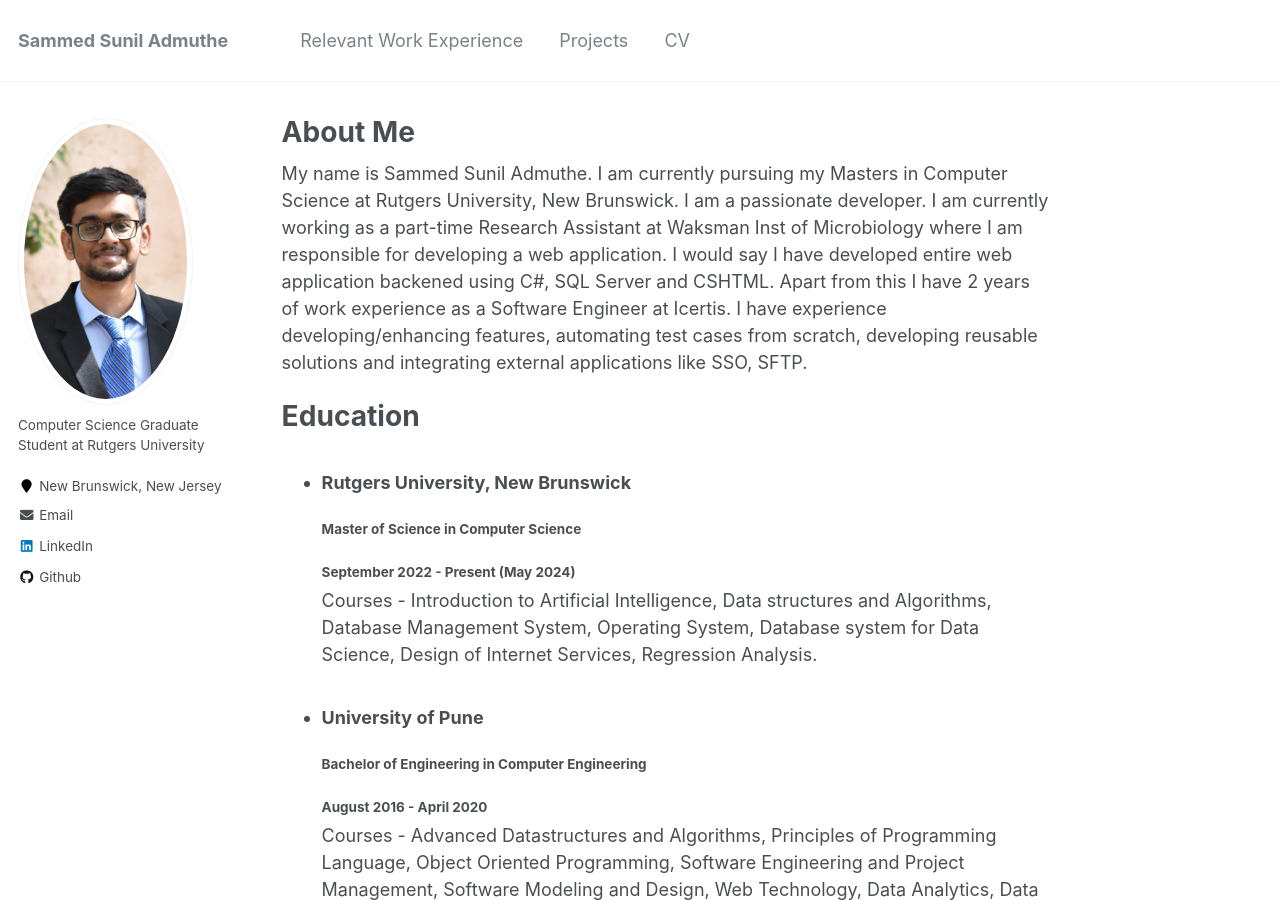
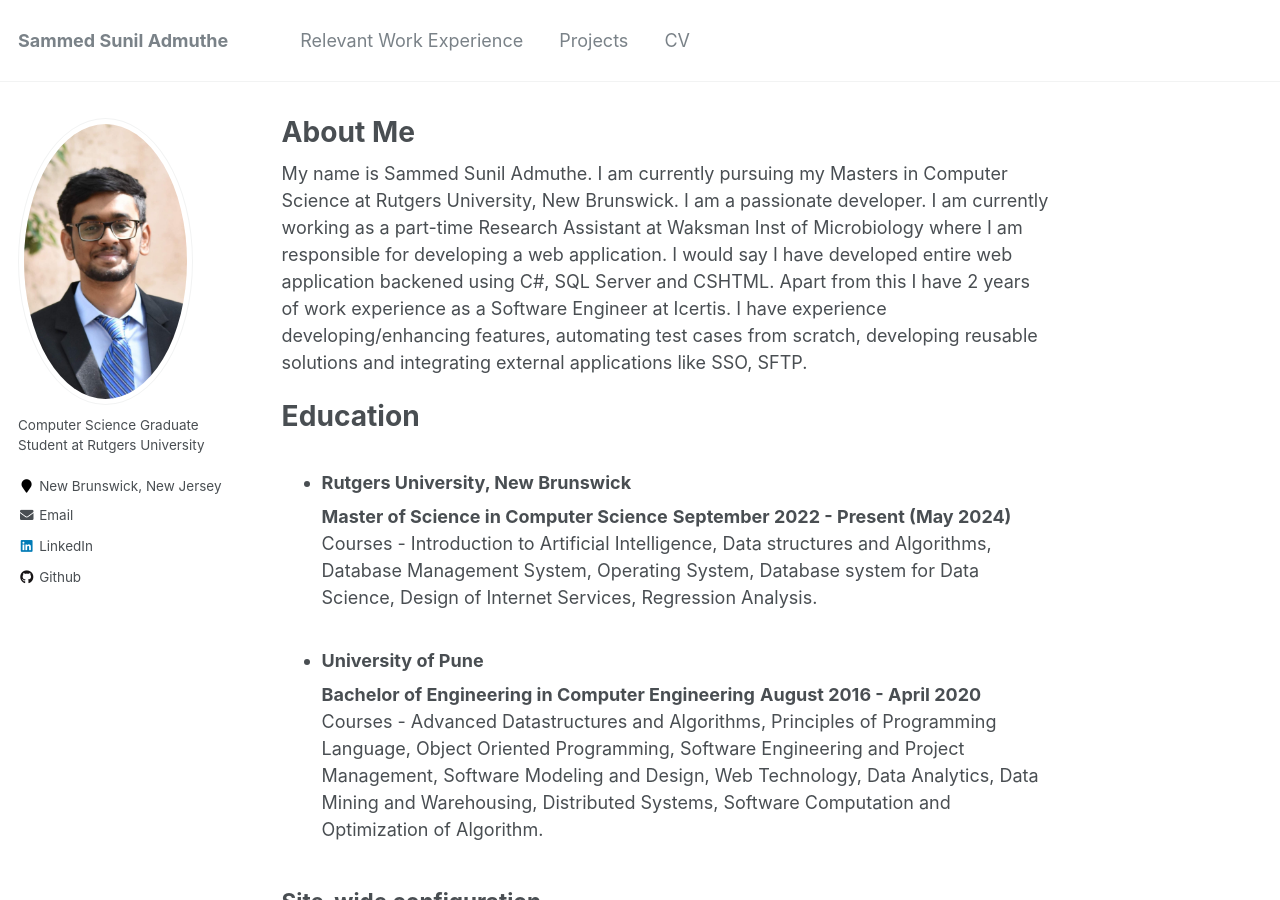
Before and after one commit to SammedAdmuthe/SammedAdmuthe.github.io, a Jekyll site: the page built from _pages/about.md, in a window 1280 px wide and 900 px high. Built offline with Jekyll 4.4.1, drawn with Linux system fonts in a browser that asks for light colours.

```diff
--- a/_pages/about.md
+++ b/_pages/about.md
@@ -13,14 +13,14 @@ My name is Sammed Sunil Admuthe. I am currently pursuing my Masters in Computer
 Education
 ======
 * <h3>Rutgers University, New Brunswick</h3>
-    <h4>Master of Science in Computer Science</h4>
-    <h6>September 2022 - Present (May 2024)</h6>
+    <b>Master of Science in Computer Science</b>
+    <b>September 2022 - Present (May 2024)</b>
     Courses -
     Introduction to Artificial Intelligence, Data structures and Algorithms, Database Management System, Operating System, Database system for Data Science, Design of Internet Services, Regression Analysis.
 
 * <h3>University of Pune</h3>
-    <h4>Bachelor of Engineering in Computer Engineering</h4>
-    <h6>August 2016 - April 2020</h6>
+    <b>Bachelor of Engineering in Computer Engineering</b>
+    <b>August 2016 - April 2020</b>
     Courses -
     Advanced Datastructures and Algorithms, Principles of Programming Language, Object Oriented Programming, Software Engineering and Project Management, Software Modeling and Design, Web Technology, Data Analytics, Data Mining and Warehousing, Distributed Systems, Software Computation and Optimization of Algorithm.
 
```
